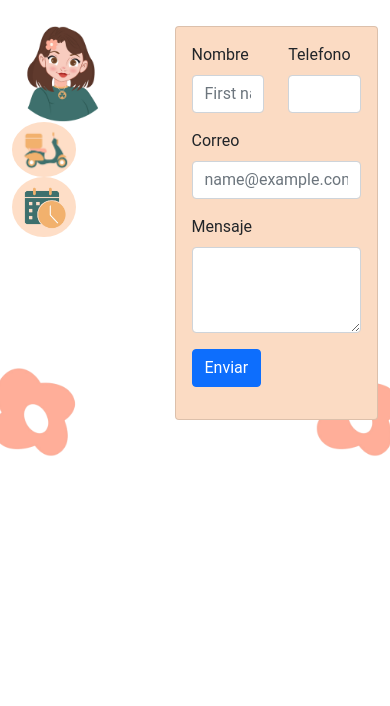
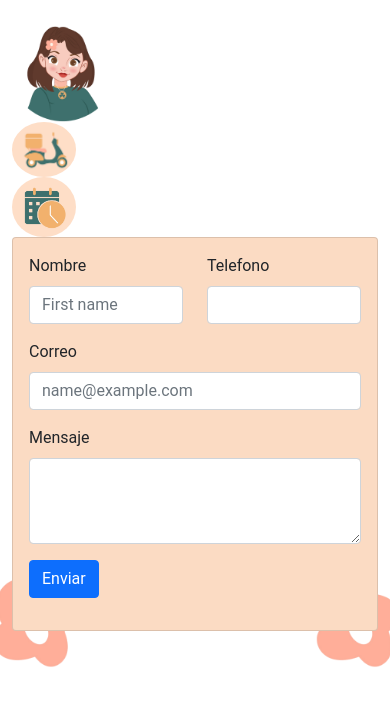
Before and after one commit to Gerald14/Marelstore, a website: page views/contact.html in a window 390 px wide. Shown: the part 94-800 px from the top of the page. Drawn offline with nearby package versions, Linux system fonts and the light colour scheme; files whose address does not match are found by name.

Commit message:
contact responsive

```diff
--- a/views/contact.html
+++ b/views/contact.html
@@ -44,7 +44,7 @@
                         </div>
                     </div>
                     <div class="row  mb-4">
-                      <div class="col-5">
+                      <div class="col-lg-7 col-md-6 col-sm-12">
                           <div class="row">
                               <div class="col m-lg-4">
                                 <img src="../assets/images/Avatar_ms.png" alt="">
@@ -65,7 +65,7 @@
                             </div>
                         </div>
                       </div>
-                      <div class="col-7">
+                      <div class="col-lg-5 col-md-6 col-sm-12">
                           <div class="card contact-card">
                               <div class="card-body">
                                 <div class="row mb-3">
```
